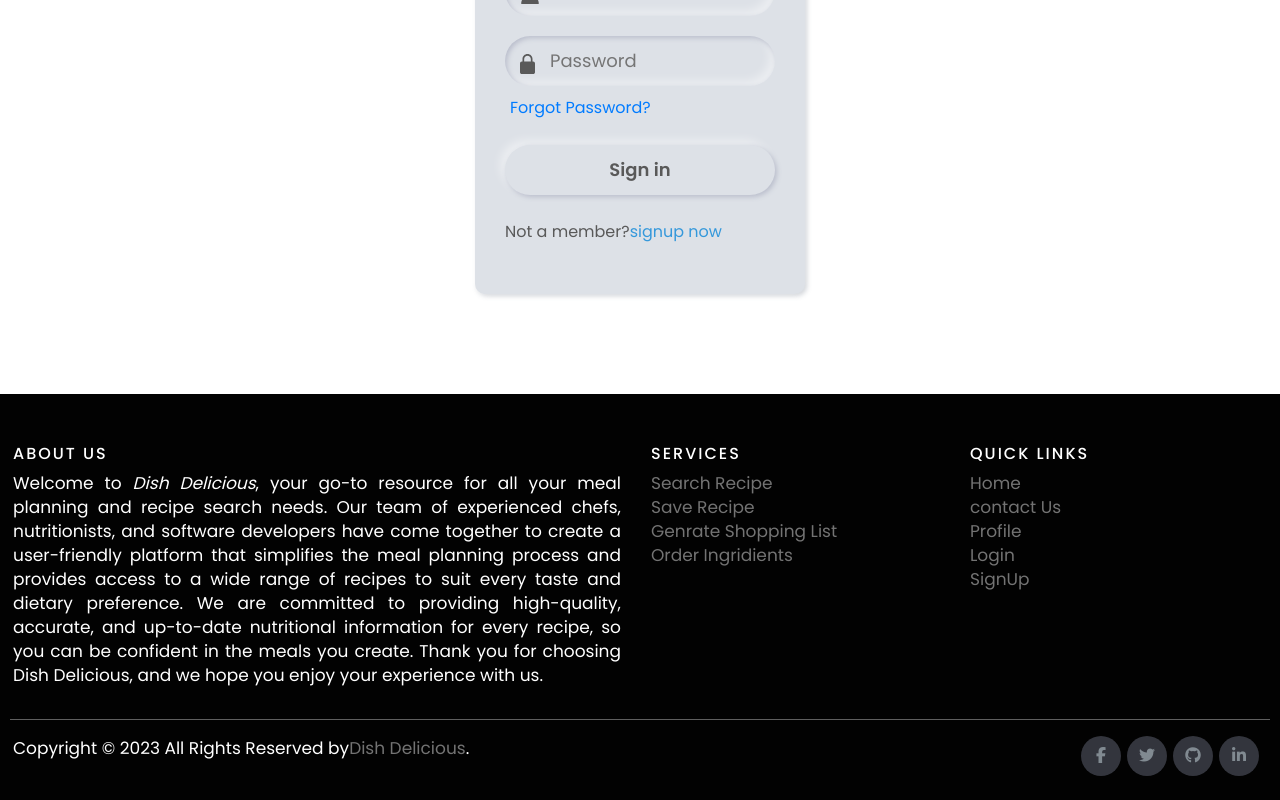
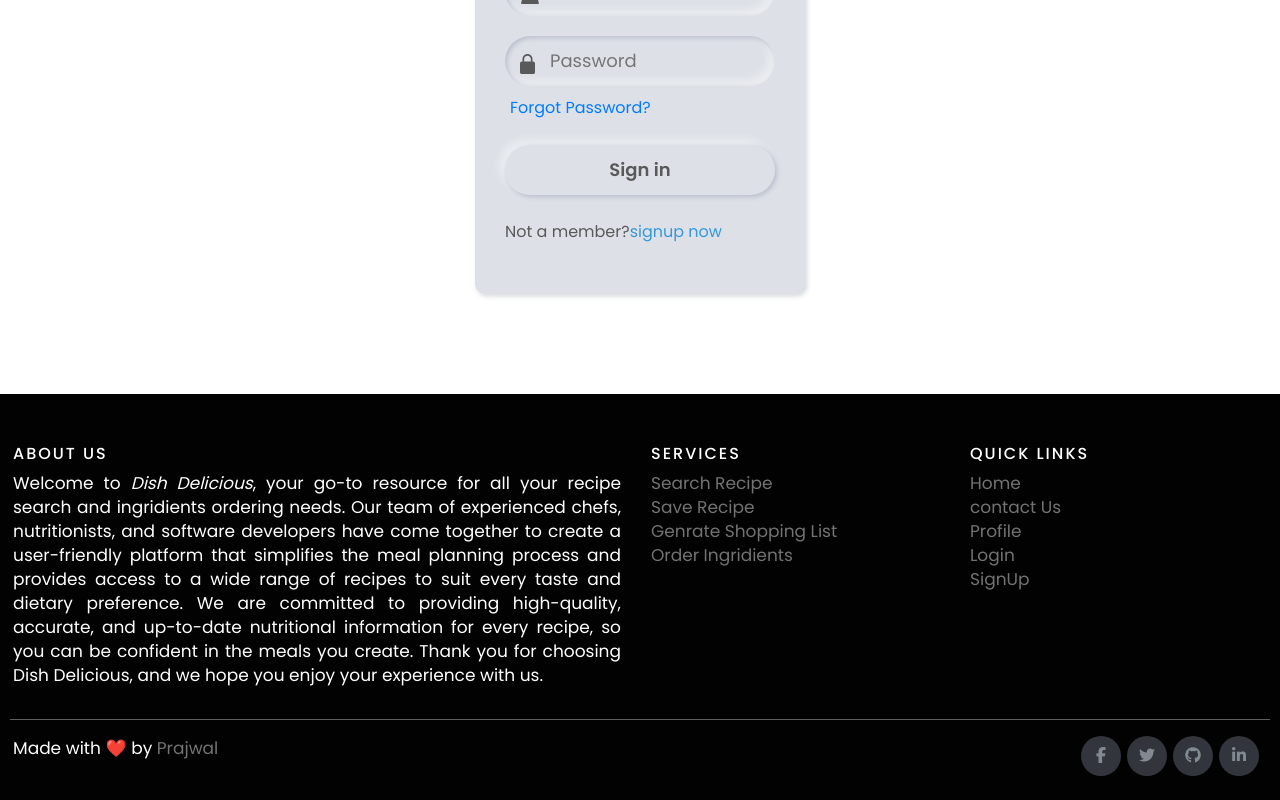
Before and after one commit to prajwalbillava/DishDelicious, a React (Vite) app: page /login1 in a window 1280 px wide. Shown: the part 259-1059 px from the top of the page. Built offline with nearby package versions, Linux system fonts and the light colour scheme; no server answers.

Commit message:
footer text

```diff
--- a/src/components/Footer.jsx
+++ b/src/components/Footer.jsx
@@ -12,7 +12,7 @@ function Footer() {
               <h6>About Us</h6>
               <p className="text-justify">
                 Welcome to <i>Dish Delicious</i>, your go-to resource for all
-                your meal planning and recipe search needs. Our team of
+                your recipe search and ingridients ordering needs. Our team of
                 experienced chefs, nutritionists, and software developers have
                 come together to create a user-friendly platform that simplifies
                 the meal planning process and provides access to a wide range of
@@ -69,8 +69,8 @@ function Footer() {
           <div className="row">
             <div className="col-md-8 col-sm-6 col-xs-12">
               <p className="copyright-text">
-                Copyright &copy; 2023 All Rights Reserved by
-                <a href="#">Dish Delicious</a>.
+                Made with ❤️ by
+                <a href="https://github.com/prajwalbillava"> Prajwal</a>
               </p>
             </div>
 
--- a/src/components/Navbar1.jsx
+++ b/src/components/Navbar1.jsx
@@ -40,12 +40,12 @@ function Navbar1() {
                     <li>
                       <Link to="/signup">signUp</Link>
                     </li>
-                    <li>
+                    {/*<li>
                       <a href="#">Drop Menu 3</a>
                     </li>
                     <li>
                       <a href="#">Drop Menu 4</a>
-                    </li>
+  </li>*/}
                   </ul>
                 </li>
                 <li>
@@ -61,12 +61,12 @@ function Navbar1() {
                     <li>
                       <Link to="/savedrecipe">Saved Recipes</Link>
                     </li>
-                    <li>
+                    {/*<li>
                       <a href="#">Drop Menu 3</a>
                     </li>
                     <li>
                       <a href="#">Drop Menu 4</a>
-                    </li>
+  </li>*/}
                     {/*<li>
                       <a href="#" className="desktop-link">
                         More Items
--- a/src/components/SavedRecipe.jsx
+++ b/src/components/SavedRecipe.jsx
@@ -53,6 +53,7 @@ function SavedRecipe() {
     <>
       <div className="mainsave">
         <h2 className="saveheader">Saved Recipes</h2>
+        {savedRecipes ? (
           <div className="containersave">
             {savedRecipes.map((recipe) => (
               <div key={recipe.id} className="cardsave">
@@ -71,7 +72,10 @@ function SavedRecipe() {
                     </h5>
                     <h5>Time To Prepare : {recipe.readyInMinutes}Minutes</h5>
 
-                  <Link to={`/recipeshow/${recipe.id.toString()}`} id="seemore">
+                    <Link
+                      to={`/recipeshow/${recipe.id.toString()}`}
+                      id="seemore"
+                    >
                       <button className="savebutton">
                         <div className="svg-wrapper-1">
                           <div className="svg-wrapper">
@@ -97,6 +101,9 @@ function SavedRecipe() {
               </div>
             ))}
           </div>
+        ) : (
+          <h1>No Saved Recipes</h1>
+        )}
       </div>
     </>
   );
--- a/src/styles/Navbar1.css
+++ b/src/styles/Navbar1.css
@@ -69,7 +69,7 @@ nav .content .links {
   font-size: 18px;
   cursor: pointer;
   line-height: 70px;
-  width: 70px;
+  width: 34px;
   text-align: center;
 }
 .wrapper .menu-icon {
```
Lines whose indentation alone changed are shown as unchanged.
